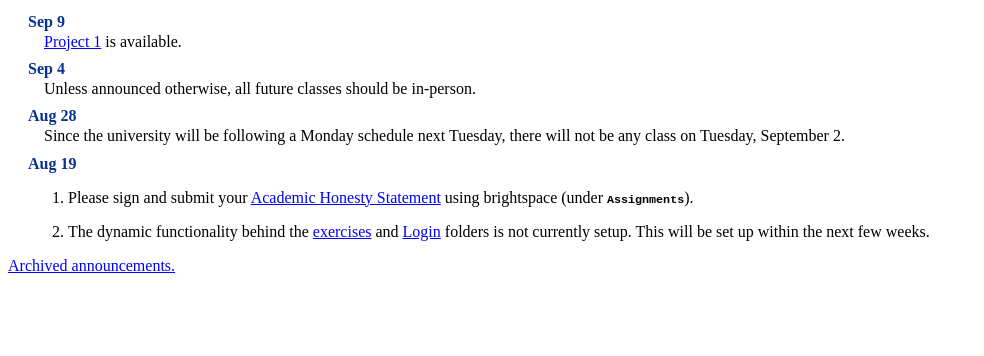
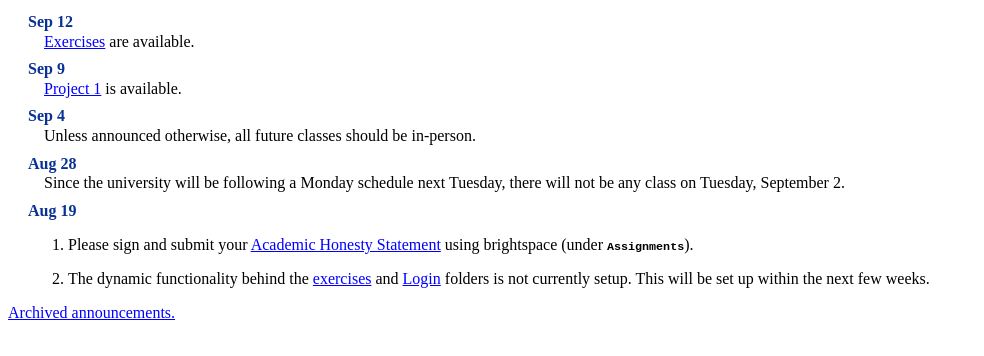
Before and after one commit to H4rish55/i444, a plain HTML site: page index.html in a window 1280 px wide. Shown: the part 72-428 px from the top of the page, without its empty margins (0-984 px from the left). Drawn offline with nearby package versions, Linux system fonts and the light colour scheme; a small style sheet from the web is missing.

Commit message:
announce exercises

```diff
--- a/index.html
+++ b/index.html
@@ -25,7 +25,8 @@
     </nav>
 
     <div class="umt-content">
-      <div><section data-level="h1"><h1>CS 444:  Latest  Announcements</h1><dl><dt> <strong>Sep 9</strong> </dt><dd><p>     <a href="projects/prj1/prj1.html">Project 1</a> is available.
+      <div><section data-level="h1"><h1>CS 444:  Latest  Announcements</h1><dl><dt> <strong>Sep 12</strong> </dt><dd><p>     <a href="exercises/">Exercises</a> are available.
+</p></dd><dt> <strong>Sep 9</strong> </dt><dd><p>     <a href="projects/prj1/prj1.html">Project 1</a> is available.
 </p></dd><dt> <strong>Sep 4</strong> </dt><dd><p>    Unless announced otherwise, all future classes should be in-person.
 </p></dd><dt> <strong>Aug 28</strong> </dt><dd><p>    Since the university will be following a Monday schedule
     next Tuesday, there will not be any class on Tuesday,
```
Also changed, not shown: 1 other file.
